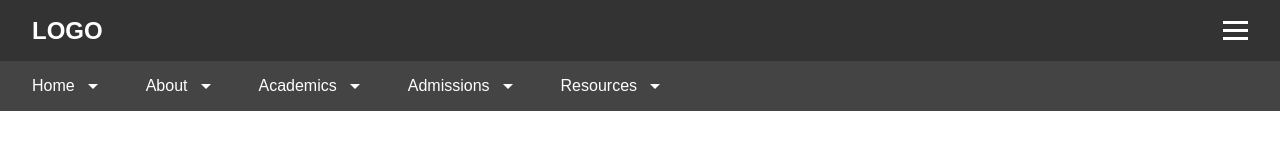
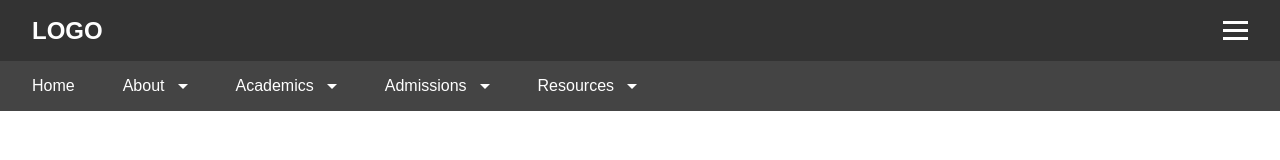
Before and after one commit to DsMeier-DesignAndFilmmaking/purdue-NavBar-Demo, a plain HTML site: page index.html in a window 1280 px wide. Drawn offline with Linux system fonts and the light colour scheme.

Commit message:
Refine dropdown arrow styling: - Remove arrows from dropdown menu items - Keep arrows only on main secondary nav items - Exclude Home item from having arrow

```diff
--- a/styles.css
+++ b/styles.css
@@ -104,7 +104,7 @@ body {
 }
 
 /* Dropdown Arrow Styles */
-.secondary-menu li > a::after {
+.secondary-menu > li:not(:first-child) > a::after {
     content: '';
     display: inline-block;
     width: 0;
@@ -116,7 +116,7 @@ body {
     transition: transform 0.3s ease;
 }
 
-.secondary-menu li:hover > a::after {
+.secondary-menu > li:not(:first-child):hover > a::after {
     transform: rotate(180deg);
 }
 
```
